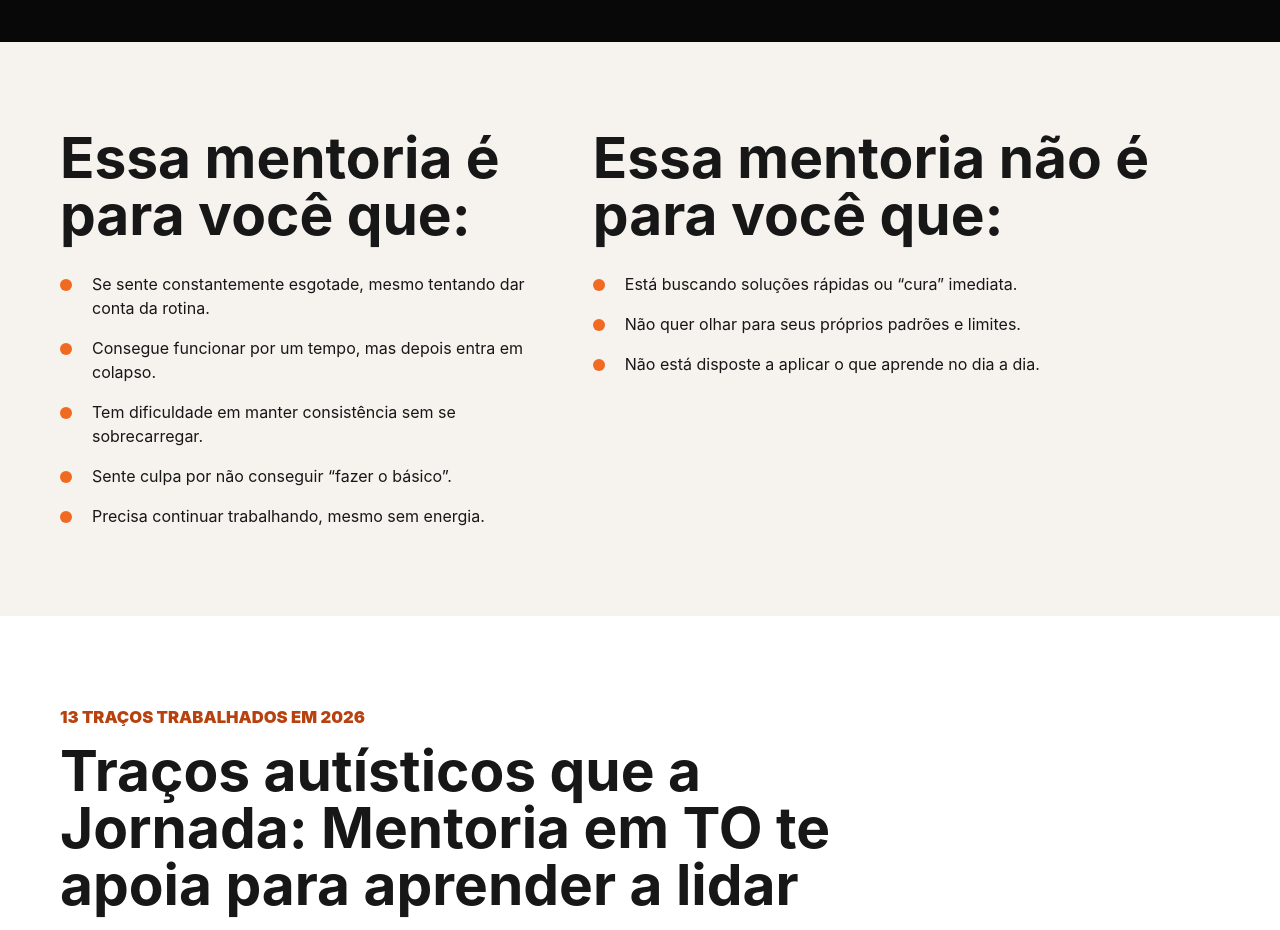
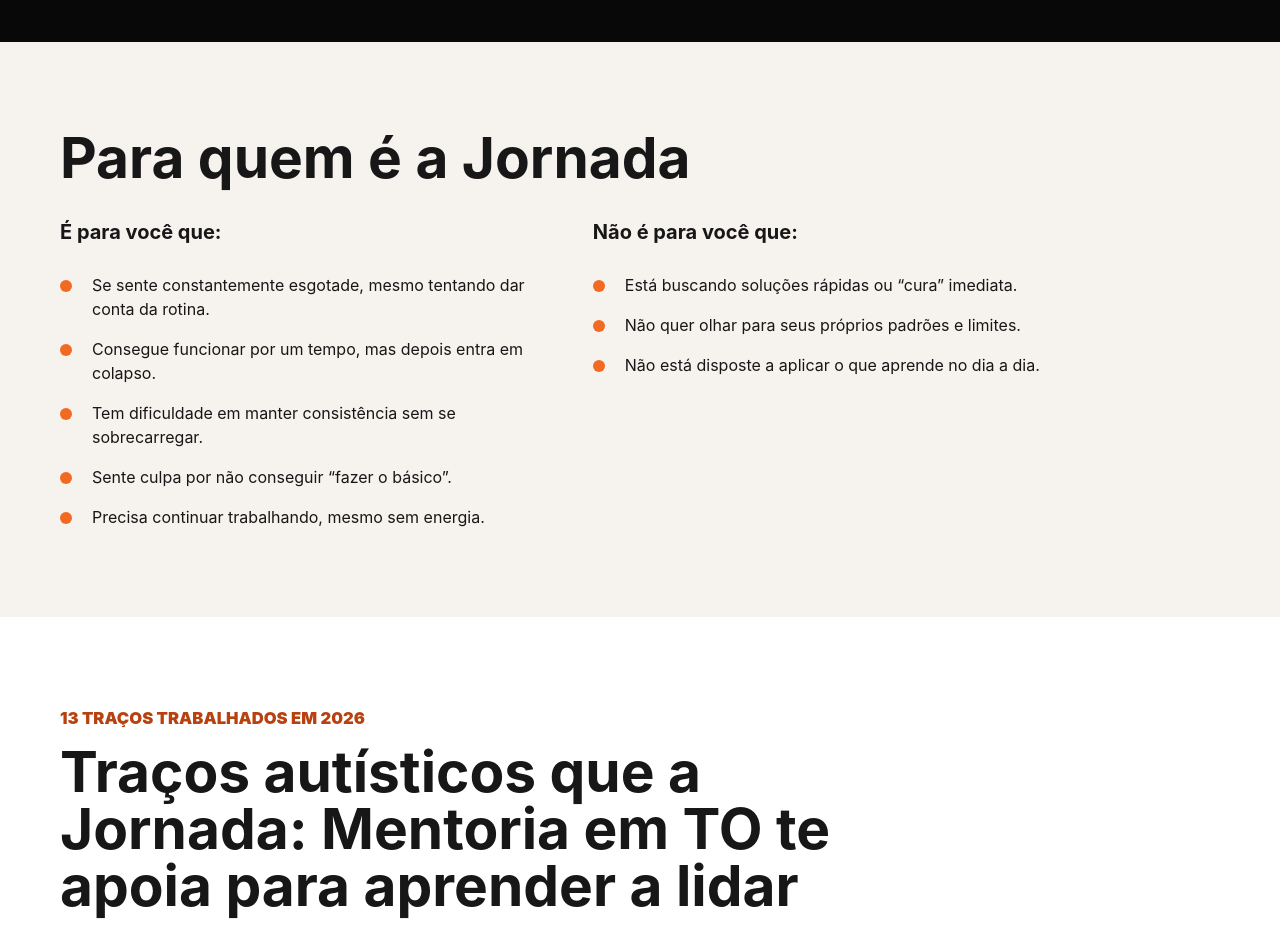
Before and after one commit to DamDev01/Lp_JornadaM5c, a plain HTML site: page index.html in a window 1280 px wide. Shown: the part 7520-8450 px from the top of the page. Drawn offline with Linux system fonts and the light colour scheme.

Commit message:
Corrige titulo da secao de publico

```diff
--- a/index.html
+++ b/index.html
@@ -1694,9 +1694,12 @@
       </section>
 
       <section class="soft-section" aria-labelledby="publico-title">
+        <div class="section-head">
+          <h2 id="publico-title">Para quem &eacute; a Jornada</h2>
+        </div>
         <div class="split-layout audience-layout">
           <div class="mini-section">
-            <h2 id="publico-title">Essa mentoria &eacute; para voc&ecirc; que:</h2>
+            <h3>&Eacute; para voc&ecirc; que:</h3>
             <ul class="plain-list">
               <li>Se sente constantemente esgotade, mesmo tentando dar conta da rotina.</li>
               <li>Consegue funcionar por um tempo, mas depois entra em colapso.</li>
@@ -1706,7 +1709,7 @@
             </ul>
           </div>
           <div class="mini-section">
-            <h2>Essa mentoria n&atilde;o &eacute; para voc&ecirc; que:</h2>
+            <h3>N&atilde;o &eacute; para voc&ecirc; que:</h3>
             <ul class="plain-list">
               <li>Est&aacute; buscando solu&ccedil;&otilde;es r&aacute;pidas ou &ldquo;cura&rdquo; imediata.</li>
               <li>N&atilde;o quer olhar para seus pr&oacute;prios padr&otilde;es e limites.</li>
```
